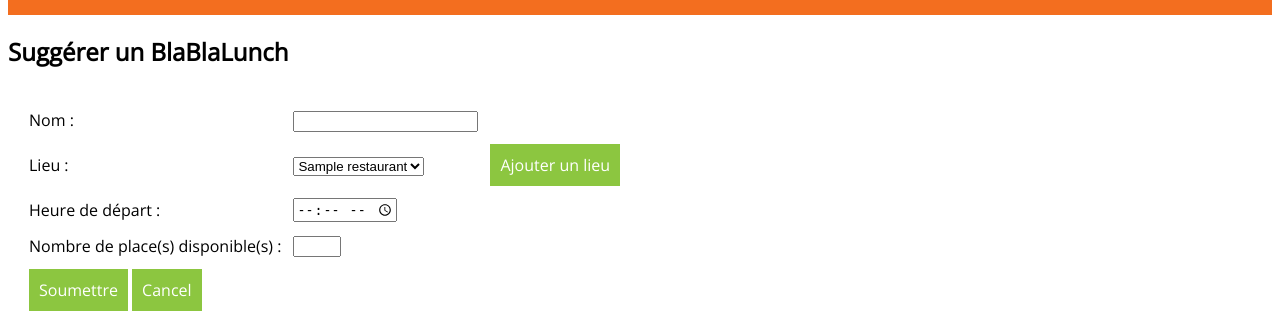
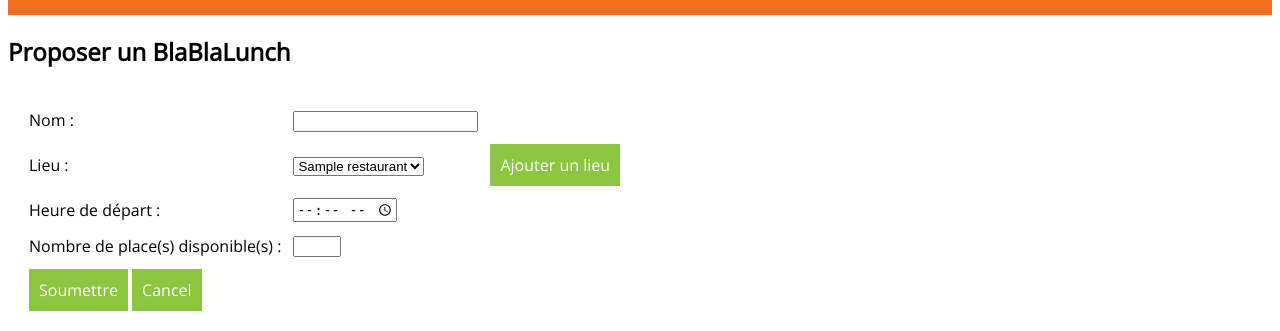
Before and after one commit to Kikooworld/BlaBlaLunch, a PHP site: page /suggest_a_blablalunch.php in a window 1280 px wide. Shown: the part 148-479 px from the top of the page. Run offline with PHP 8.4, Linux system fonts and the light colour scheme; tables that the repository leaves empty hold one stand-in row (values such as "Sample post").

Commit message:
change all "suggérer" into "proposer"

```diff
--- a/index.php
+++ b/index.php
@@ -18,7 +18,7 @@
 		<!-- Corps de la page -->
 		<section>
 			<h1>Bienvenue sur BlaBlaLunch !</h1>
-			<a class="link_button" href="suggest_a_blablalunch.php" title="Cliquer ici pour suggérer un BlaBlaLunch">Suggérer un BlaBlaLunch</a>
+			<a class="link_button" href="suggest_a_blablalunch.php" title="Cliquer ici pour proposer un BlaBlaLunch">Proposer un BlaBlaLunch</a>
 		</section>
 		<br/>
 		<section>
--- a/suggest_a_blablalunch.php
+++ b/suggest_a_blablalunch.php
@@ -3,7 +3,7 @@
 	<head>
 		<!-- En-tête de la page -->
 		<?php include('global/head.html'); ?>
-		<title>BlablaLunch - Suggérer un BlaBlaLunch</title>
+		<title>BlablaLunch - Proposer un BlaBlaLunch</title>
 	</head>
 	<body>
 		<header>
@@ -16,7 +16,7 @@
 
 		<!-- Corps de la page -->
 		<section>
-			<h1>Suggérer un BlaBlaLunch</h1>
+			<h1>Proposer un BlaBlaLunch</h1>
 
 			<form action="command/insert_a_car.php" method="post">
 				<table class="form_table">
```
